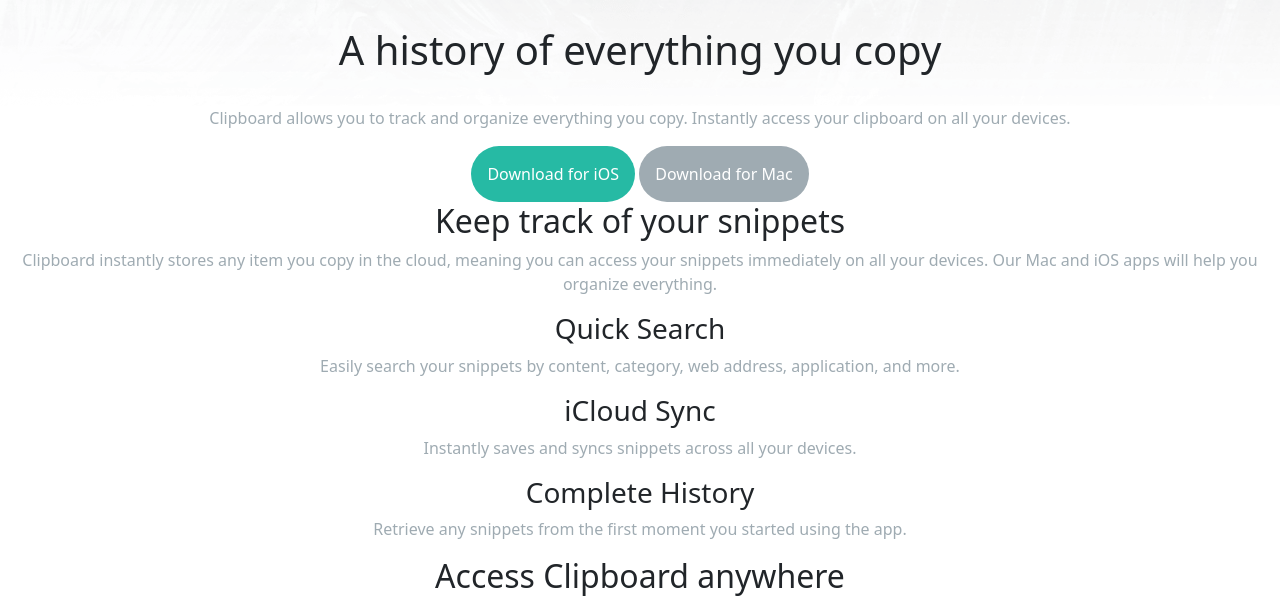
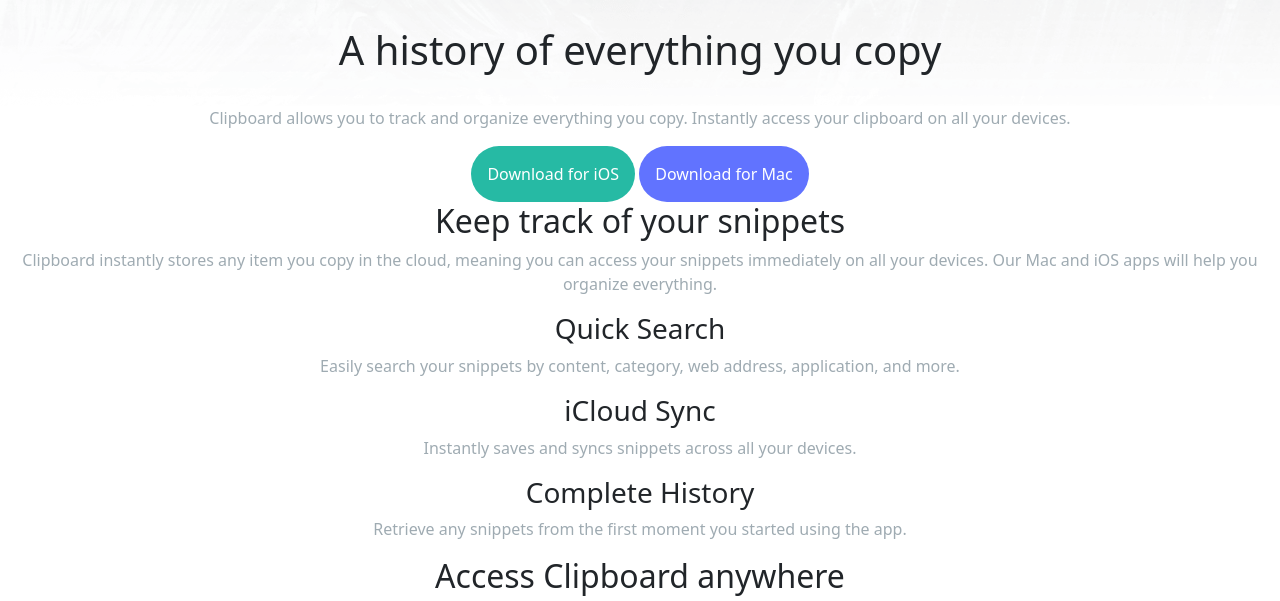
Before and after one commit to blordeus/clipboard-landing-page-master, a plain HTML site: page index.html in a window 1280 px wide. Shown: the part 171-772 px from the top of the page. Drawn offline with nearby package versions, Linux system fonts and the light colour scheme; a web font is replaced by a local one.

Commit message:
included all elements

```diff
--- a/style.css
+++ b/style.css
@@ -31,7 +31,7 @@
 }
 
 .btn-blue {
-  background-color: var(--Grayish-Blue);
+  background-color: var(--Light-Blue);
   color: white;
   padding: 1rem;
   border: none;
```
Also changed, not shown: 1 other file.
